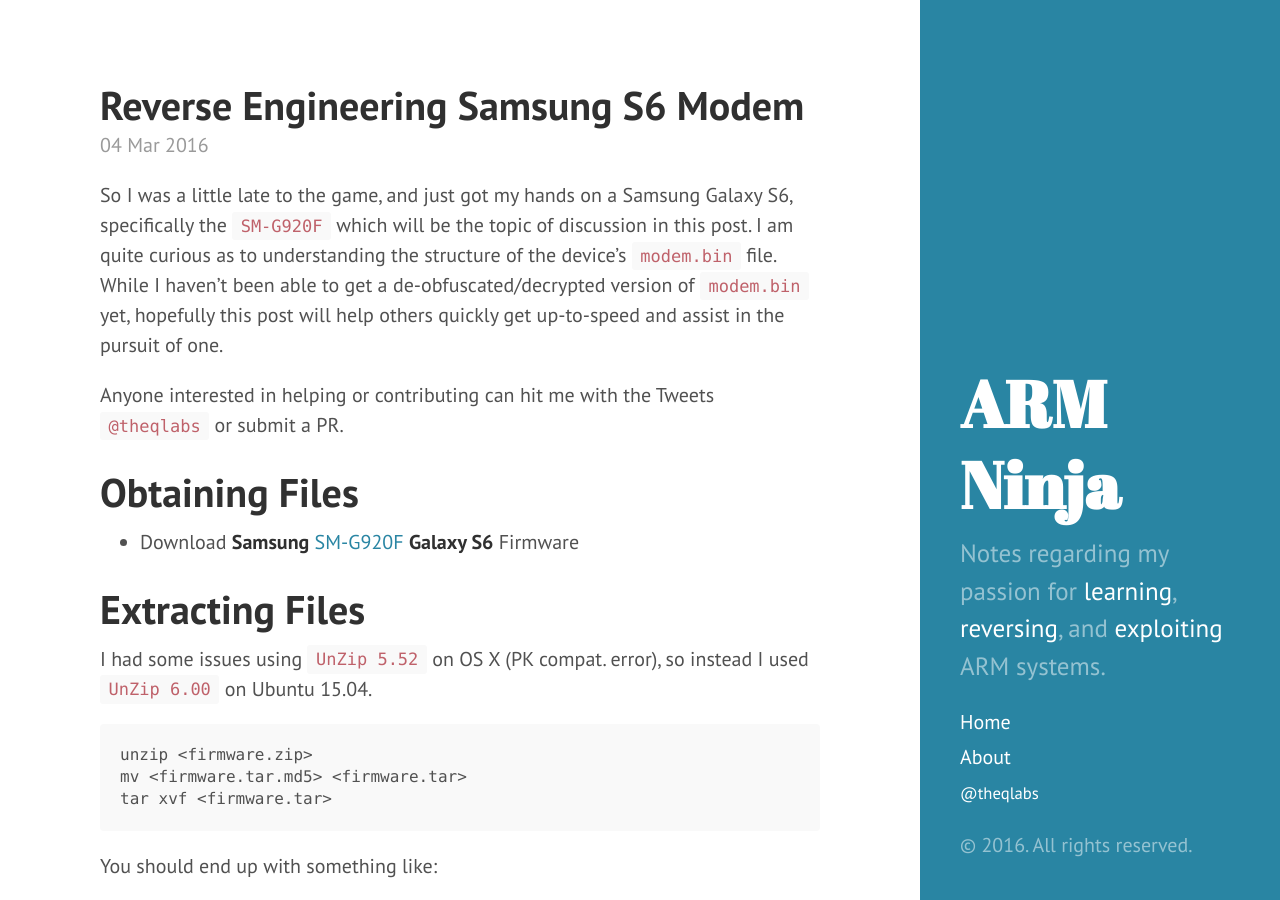
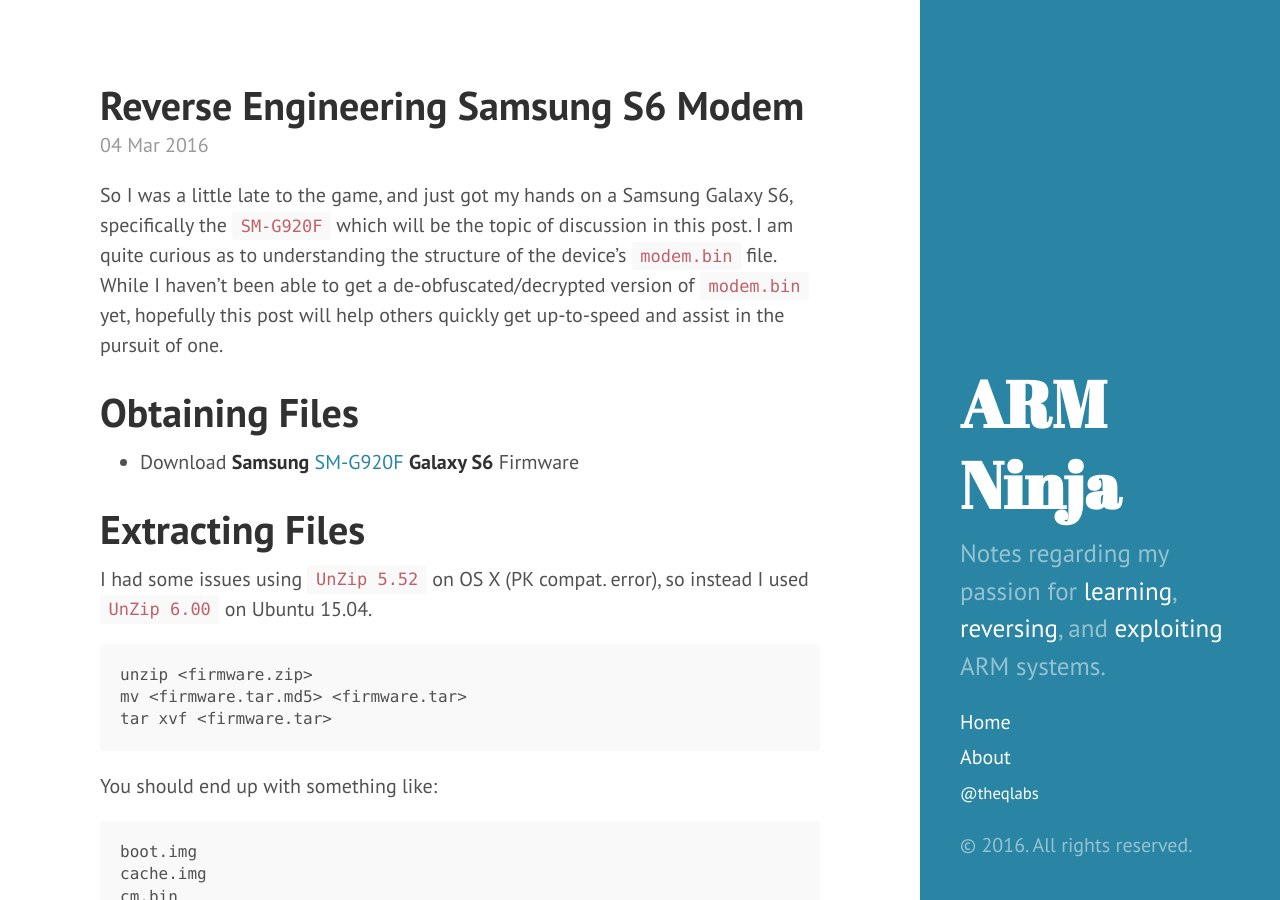
Before and after one commit to ARMNinja/armninja.github.io, a Jekyll site: the page built from _posts/2016-03-04-reverse-engineering-samsung-s6-modem.md, in a window 1280 px wide and 900 px high. Built offline with Jekyll 4.4.1, drawn with Linux system fonts in a browser that asks for light colours.

Commit message:
spring cleaning

```diff
--- a/_posts/2016-03-04-reverse-engineering-samsung-s6-modem.md
+++ b/_posts/2016-03-04-reverse-engineering-samsung-s6-modem.md
@@ -4,8 +4,6 @@
 ---
 
 So I was a little late to the game, and just got my hands on a Samsung Galaxy S6, specifically the `SM-G920F` which will be the topic of discussion in this post. I am quite curious as to understanding the structure of the device's `modem.bin` file. While I haven't been able to get a de-obfuscated/decrypted version of `modem.bin` yet, hopefully this post will help others quickly get up-to-speed and assist in the pursuit of one.
-
-Anyone interested in helping or contributing can hit me with the Tweets `@theqlabs` or submit a PR.
 
 # Obtaining Files
 - Download **Samsung** [SM-G920F](http://www.sammobile.com) **Galaxy S6** Firmware
```
